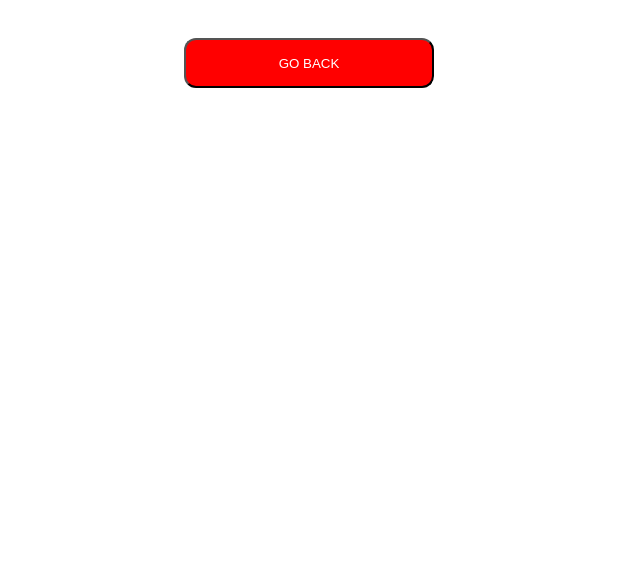
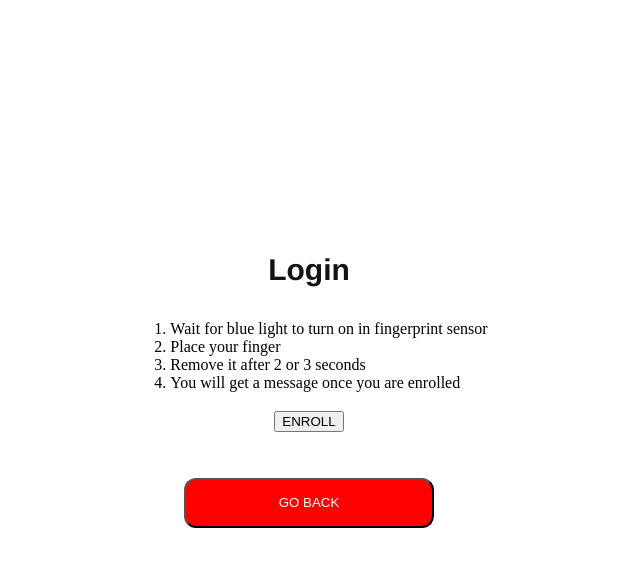
Before and after one commit to gangadharashettypj/voicebioauth, a Flask app: page /login in a window 1280 px wide. Shown: the top 567 px of the page, without its empty margins (331-971 px from the left). Run offline with Flask 3, Linux system fonts and the light colour scheme.

Commit message:
initial commit

```diff
--- a/templates/login.html
+++ b/templates/login.html
@@ -1,5 +1,12 @@
 <style>
     #header{
+        font-weight: bold;
+        font-size: 30px;
+        color: rgb(18, 19, 19);
+        margin-top: 20%;
+        font-family: Helvetica;
+    }
+    #header1{
         font-weight: bold;
         font-size: 30px;
         color: rgb(18, 19, 19);
@@ -21,19 +28,40 @@
 
 
 
+
+
 </style>
 
 <html>
 <title>Registration</title>
 <body>
-<form method="POST" action="/">
-    <center>
+
+<center>
+    <form method="POST" action="/enroll">
+        <div>
+            <p id="header1">Login</p>
+            <table>
+                <tr>
+                    <td>
+                        <ol>
+                            <li>Wait for blue light to turn on in fingerprint sensor</li>
+                            <li>Place your finger</li>
+                            <li>Remove it after 2 or 3 seconds</li>
+                            <li>You will get a message once you are enrolled</li>
+                        </ol>
+                    </td>
+                </tr>
+            </table>
+            <button type="submit" id="enroll">ENROLL</button>
+        </div>
+    </form>
+    <form method="POST" action="/">
         {% if message %}
         <p id="header">{{ message }}</p>
         {% endif %}
 
-        <button type="submit"  id="back">GO BACK</button>
-    </center>
-</form>
+        <button type="submit" id="back">GO BACK</button>
+    </form>
+</center>
 </body>
 </html>
```
